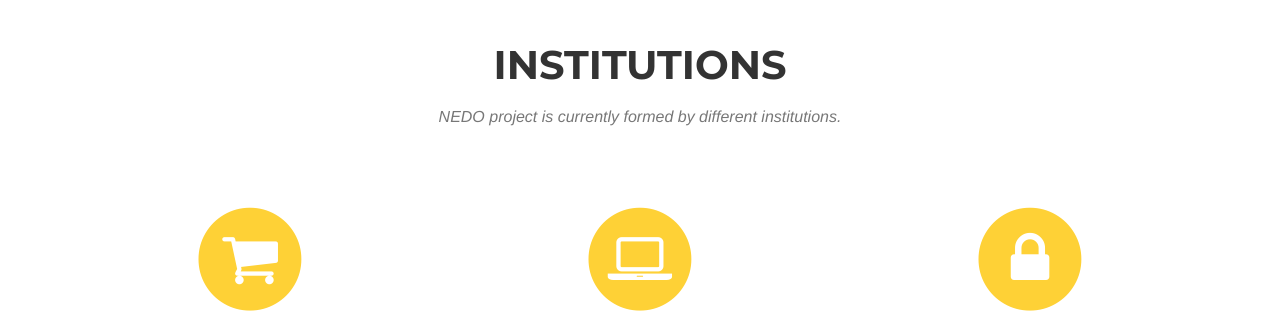
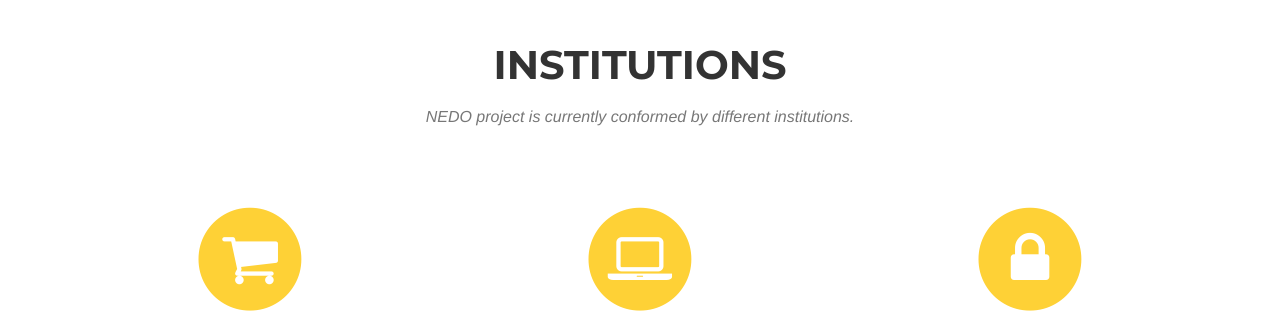
Before and after one commit to nedojp/nedojp.github.io, a Jekyll site: the page built from index.html, in a window 1280 px wide and 900 px high, scrolled down 713 px. Shown: the part 152-465 px from the top of the window. Built offline with Jekyll 4.4.1, drawn with Linux system fonts in a browser that asks for light colours; some web fonts are replaced.

Commit message:
services changed to institutions

```diff
--- a/_includes/header.html
+++ b/_includes/header.html
@@ -19,7 +19,7 @@
                         <a href="#page-top"></a>
                     </li>
                     <li>
-                        <a class="page-scroll" href="#services">Institutions</a>
+                        <a class="page-scroll" href="#institutions">Institutions</a>
                     </li>
                     <li>
                         <a class="page-scroll" href="#portfolio">Portfolio</a>
@@ -46,7 +46,7 @@
             <div class="intro-text">
                 <div class="intro-lead-in">Welcome to NEDO members page!</div>
                 <div class="intro-heading">It's Nice To Meet You</div>
-                <a href="#services" class="page-scroll btn btn-xl">Tell Me More</a>
+                <a href="#institutions" class="page-scroll btn btn-xl">Tell Me More</a>
             </div>
         </div>
     </header>
--- a/_includes/services.html
+++ b/_includes/institutions.html
@@ -1,10 +1,10 @@
 <!-- Services Section -->
-    <section id="services">
+    <section id="institutions">
         <div class="container">
             <div class="row">
                 <div class="col-lg-12 text-center">
                     <h2 class="section-heading">Institutions</h2>
-                    <h3 class="section-subheading text-muted">NEDO project is currently formed by different institutions.</h3>
+                    <h3 class="section-subheading text-muted">NEDO project is currently conformed by different institutions.</h3>
                 </div>
             </div>
             <div class="row text-center">
--- a/_layouts/default.html
+++ b/_layouts/default.html
@@ -7,7 +7,7 @@
 <body id="page-top" class="index">
 
   {% include header.html %}
-  {% include services.html %}
+  {% include institutions.html %}
   {% include portfolio_grid.html %}
   <!-- {% include about.html %} -->
   {% include team.html %}
```
